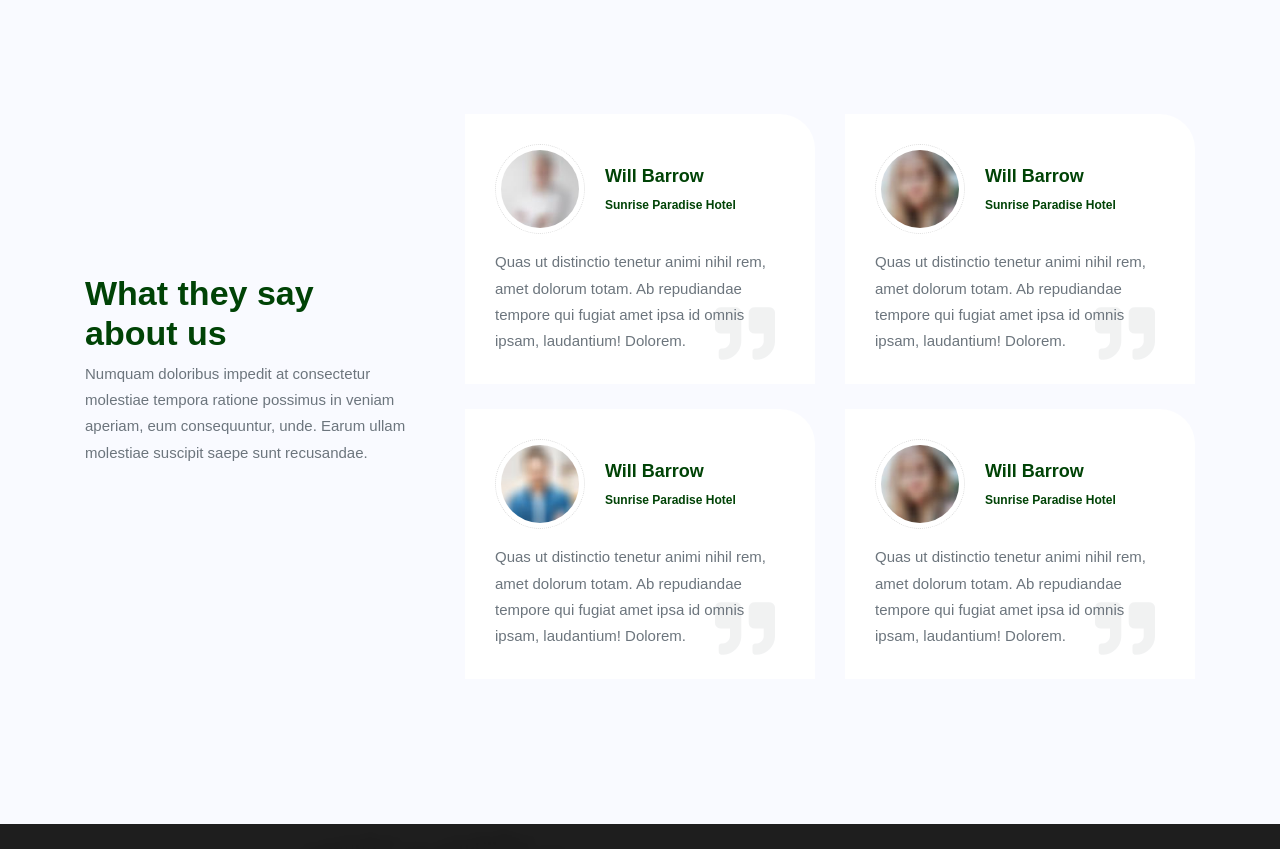
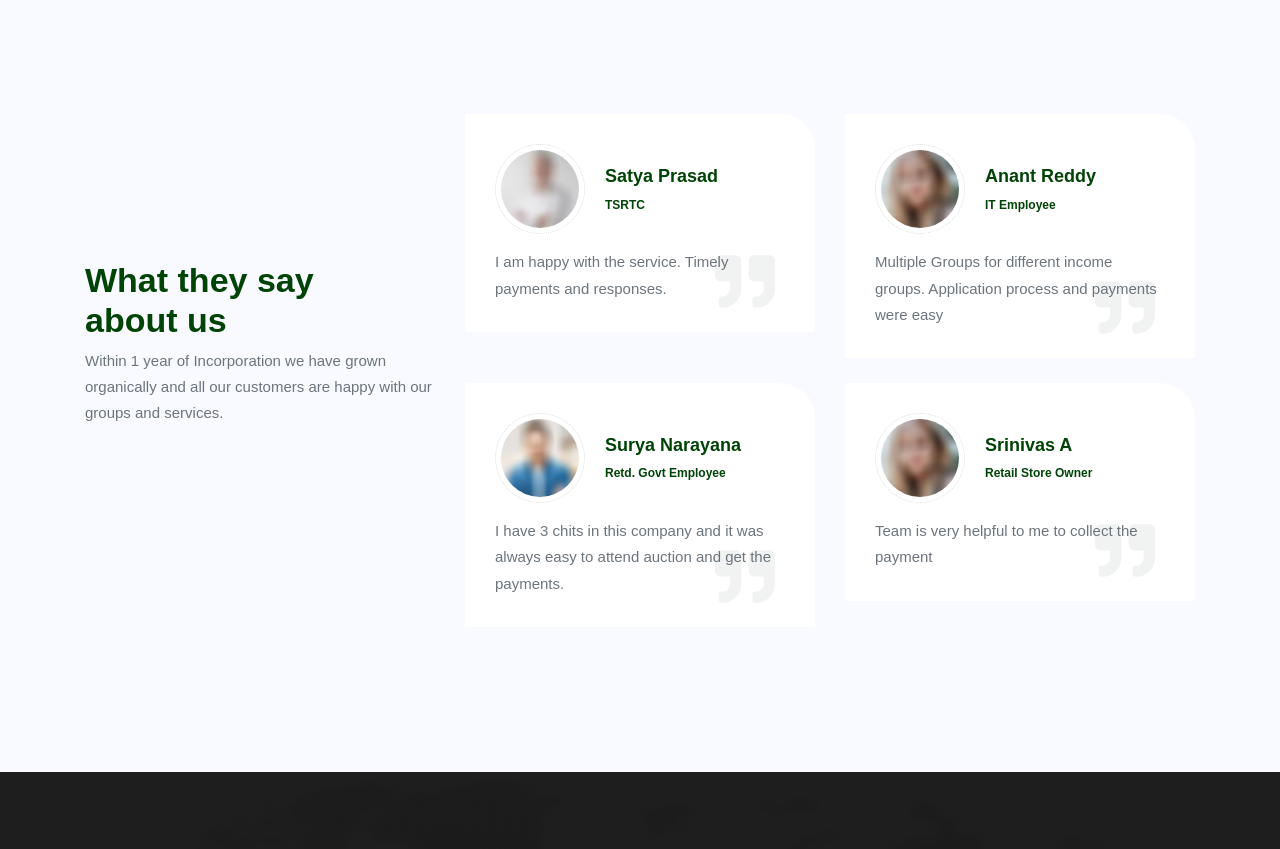
Before and after one commit to srivishinfo/jcf, a plain HTML site: page about.html in a window 1280 px wide. Shown: the part 1830-2679 px from the top of the page. Drawn offline with Linux system fonts and the light colour scheme; some packages are replaced by stand-ins of ours; a script that the page names is missing; files whose address does not match are found by name; a web font is replaced by a local one.

Commit message:
Add files via upload

```diff
--- a/about.html
+++ b/about.html
@@ -293,27 +293,27 @@
         <div class="slick marquee testmarquee">
             <div class="slick-slide">
               <div class="inner">
-                <img src="https://external-content.duckduckgo.com/iu/?u=https%3A%2F%2Fst2.depositphotos.com%2F1763233%2F6600%2Fi%2F950%2Fdepositphotos_66000015-stock-photo-money-growth-concept.jpg&f=1&nofb=1" alt="Placeholder" width="300px" height="250px"/>
+                <img src="https://media.istockphoto.com/photos/gavel-on-auction-word-picture-id917901978?k=20&m=917901978&s=612x612&w=0&h=NULGu8-bVpy28gbW6AZbZlEVra-Q4s2rg607emPfkCs=" alt="Placeholder" width="300px" height="250px"/>
               </div>
             </div>
             <div class="slick-slide">
               <div class="inner">
-                <img src="https://external-content.duckduckgo.com/iu/?u=https%3A%2F%2Fst2.depositphotos.com%2F1763233%2F6600%2Fi%2F950%2Fdepositphotos_66000015-stock-photo-money-growth-concept.jpg&f=1&nofb=1" alt="Placeholder" width="300px" height="250px"/>
+                <img src="https://cdn.dnaindia.com/sites/default/files/styles/full/public/2017/12/12/632357-office-rentals-102617.jpg" alt="Placeholder" width="300px" height="250px"/>
               </div>
             </div>
             <div class="slick-slide">
               <div class="inner">
-                <img src="https://external-content.duckduckgo.com/iu/?u=http%3A%2F%2Ffreedesignfile.com%2Fupload%2F2016%2F12%2FMoney-growth-Stock-Photo-03.jpg&f=1&nofb=1" alt="Placeholder" width="300px" height="250px"/>
+                <img src="https://media.istockphoto.com/photos/gavel-on-auction-word-picture-id917901978?k=20&m=917901978&s=612x612&w=0&h=NULGu8-bVpy28gbW6AZbZlEVra-Q4s2rg607emPfkCs=" alt="Placeholder" width="300px" height="250px"/>
               </div>
             </div>
             <div class="slick-slide">
               <div class="inner">
-                <img src="https://external-content.duckduckgo.com/iu/?u=https%3A%2F%2Fst2.depositphotos.com%2F1763233%2F6600%2Fi%2F950%2Fdepositphotos_66000015-stock-photo-money-growth-concept.jpg&f=1&nofb=1" alt="Placeholder" width="300px" height="250px"/>
+                <img src="https://cdn.dnaindia.com/sites/default/files/styles/full/public/2017/12/12/632357-office-rentals-102617.jpg" alt="Placeholder" width="300px" height="250px"/>
               </div>
             </div>
             <div class="slick-slide">
               <div class="inner">
-                <img src="https://external-content.duckduckgo.com/iu/?u=https%3A%2F%2Fst2.depositphotos.com%2F1763233%2F6600%2Fi%2F950%2Fdepositphotos_66000015-stock-photo-money-growth-concept.jpg&f=1&nofb=1" alt="Placeholder" width="300px" height="250px"/>
+                <img src="https://media.istockphoto.com/photos/gavel-on-auction-word-picture-id917901978?k=20&m=917901978&s=612x612&w=0&h=NULGu8-bVpy28gbW6AZbZlEVra-Q4s2rg607emPfkCs=" alt="Placeholder" width="300px" height="250px"/>
               </div>
             </div>
             <div class="slick-slide">
@@ -394,7 +394,7 @@
                 <div class="col-lg-4 col-sm-12 col-md-12">
                     <div class="section-heading testimonial-heading">
                         <h1>What they say <br>about us</h1>
-                        <p>Numquam doloribus impedit at consectetur molestiae tempora ratione possimus in veniam aperiam, eum consequuntur, unde. Earum ullam molestiae suscipit saepe sunt recusandae.</p>
+                        <p> Within 1 year of Incorporation we have grown organically and all our customers are happy with our groups and services.</p>
                     </div>
                 </div>
                 <div class="col-lg-8 col-sm-12 col-md-12">
@@ -404,12 +404,12 @@
                                <div class="test-author-thumb d-flex">
                                    <img src="images/client/test-1.jpg" alt="Testimonial author" class="img-fluid">
                                    <div class="test-author-info">
-                                       <h4>Will Barrow</h4>
-                                       <h6>Sunrise Paradise Hotel</h6>
+                                       <h4>Satya Prasad</h4>
+                                       <h6>TSRTC</h6>
                                    </div>
                                </div>
 
-                                Quas ut distinctio tenetur animi nihil rem, amet dolorum totam. Ab repudiandae tempore qui fugiat amet ipsa id omnis ipsam, laudantium! Dolorem.
+                                I am happy with the service. Timely payments and responses.
 
                                 <i class="fa fa-quote-right"></i>
                             </div>
@@ -419,12 +419,12 @@
                                <div class="test-author-thumb d-flex">
                                    <img src="images/client/test-2.jpg" alt="Testimonial author" class="img-fluid">
                                    <div class="test-author-info">
-                                       <h4>Will Barrow</h4>
-                                       <h6>Sunrise Paradise Hotel</h6>
+                                       <h4>Anant Reddy</h4>
+                                       <h6>IT Employee</h6>
                                    </div>
                                </div>
 
-                                Quas ut distinctio tenetur animi nihil rem, amet dolorum totam. Ab repudiandae tempore qui fugiat amet ipsa id omnis ipsam, laudantium! Dolorem.
+                                Multiple Groups for different income groups. Application process and payments were easy
 
                                 <i class="fa fa-quote-right"></i>
                             </div>
@@ -437,12 +437,12 @@
                                <div class="test-author-thumb d-flex">
                                    <img src="images/client/test-3.jpg" alt="Testimonial author" class="img-fluid">
                                    <div class="test-author-info">
-                                       <h4>Will Barrow</h4>
-                                       <h6>Sunrise Paradise Hotel</h6>
+                                       <h4>Surya Narayana</h4>
+                                       <h6>Retd. Govt Employee</h6>
                                    </div>
                                </div>
 
-                                Quas ut distinctio tenetur animi nihil rem, amet dolorum totam. Ab repudiandae tempore qui fugiat amet ipsa id omnis ipsam, laudantium! Dolorem.
+                                I have 3 chits in this company and it was always easy to attend auction and get the payments.
 
                                 <i class="fa fa-quote-right"></i>
                             </div>
@@ -452,12 +452,12 @@
                                <div class="test-author-thumb d-flex">
                                    <img src="images/client/test-4.jpg" alt="Testimonial author" class="img-fluid">
                                    <div class="test-author-info">
-                                       <h4>Will Barrow</h4>
-                                       <h6>Sunrise Paradise Hotel</h6>
+                                       <h4>Srinivas A</h4>
+                                       <h6>Retail Store Owner</h6>
                                    </div>
                                </div>
 
-                                Quas ut distinctio tenetur animi nihil rem, amet dolorum totam. Ab repudiandae tempore qui fugiat amet ipsa id omnis ipsam, laudantium! Dolorem.
+                                Team is very helpful to me to collect the payment
 
                                 <i class="fa fa-quote-right"></i>
                             </div>
```
Also changed, not shown: index.html (+3 -3 lines).
